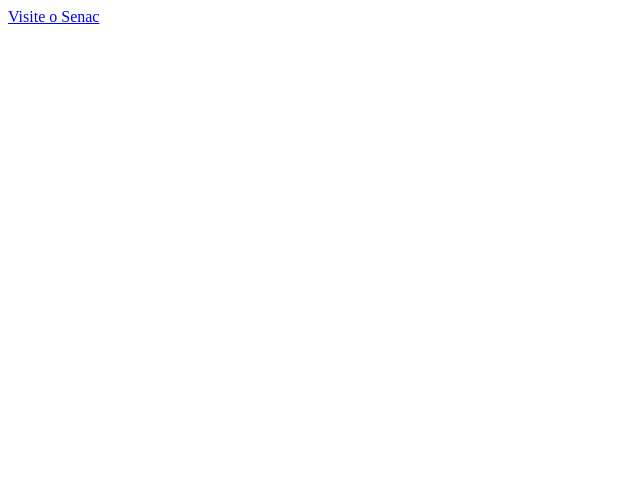
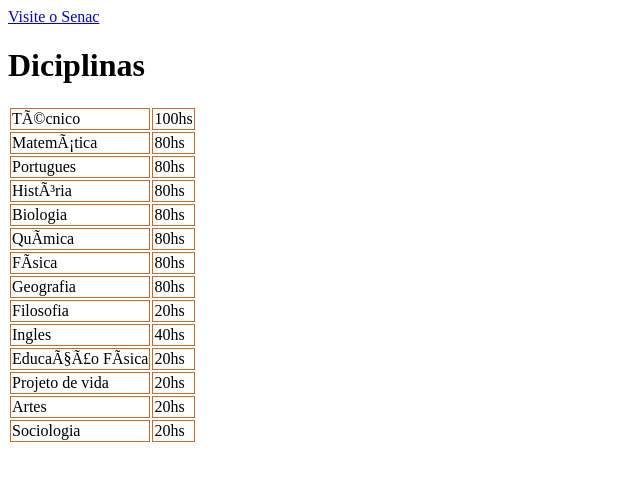
Before and after one commit to Bianca-Benedetti/Senac, a plain HTML site: page Untitled-1.html in a window 1280 px wide. Shown: the whole page, without its empty margins (0-640 px from the left). Drawn offline with Linux system fonts and the light colour scheme.

Commit message:
Add files via upload

```diff
--- a/Untitled-1.html
+++ b/Untitled-1.html
@@ -4,7 +4,72 @@
         <meta charset=""UTF-8">
         <title>Usando um Link</title>
     </head>
+    <style>
+        th, td {
+        border: 1px solid chocolate;
+        border-color:chocolate
+        }
+    </style>
     <body>
 <a href="http://www.senacrs.com.br/">Visite o Senac</a>
+<h1>Diciplinas</h1>
+<table>
+    <tr>
+        <td>Técnico</td>
+        <td>100hs</td>
+ </tr>
+ <tr>
+    <td>Matemática</td>
+    <td>80hs</td>
+ </tr>
+ <tr>
+    <td>Portugues</td>
+    <td>80hs</td>
+ </tr>
+ <tr>
+    <td>História</td>
+    <td>80hs</td>
+ </tr>
+ <tr>
+    <td>Biologia</td>
+    <td>80hs</td>
+ </tr>
+ <tr>
+    <td>Química</td>
+    <td>80hs</td>
+ </tr>
+ <tr>
+    <td>Física</td>
+    <td>80hs</td>
+ </tr>
+ <tr>
+    <td>Geografia</td>
+    <td>80hs</td>
+ </tr>
+ <tr>
+    <td>Filosofia</td>
+    <td>20hs</td>
+ </tr>
+ <tr>
+    <td>Ingles</td>
+    <td>40hs</td>
+ </tr>
+ <tr>
+    <td>Educação Física</td>
+    <td>20hs</td>
+ </tr>
+ <tr>
+    <td>Projeto de vida</td>
+    <td>20hs</td>
+ </tr>
+ <tr>
+    <td>Artes</td>
+    <td>20hs</td>
+ </tr>
+ <tr>
+    <td>Sociologia</td>
+    <td>20hs</td>
+ </tr>
+</table>
     </body>
 </html>
```
